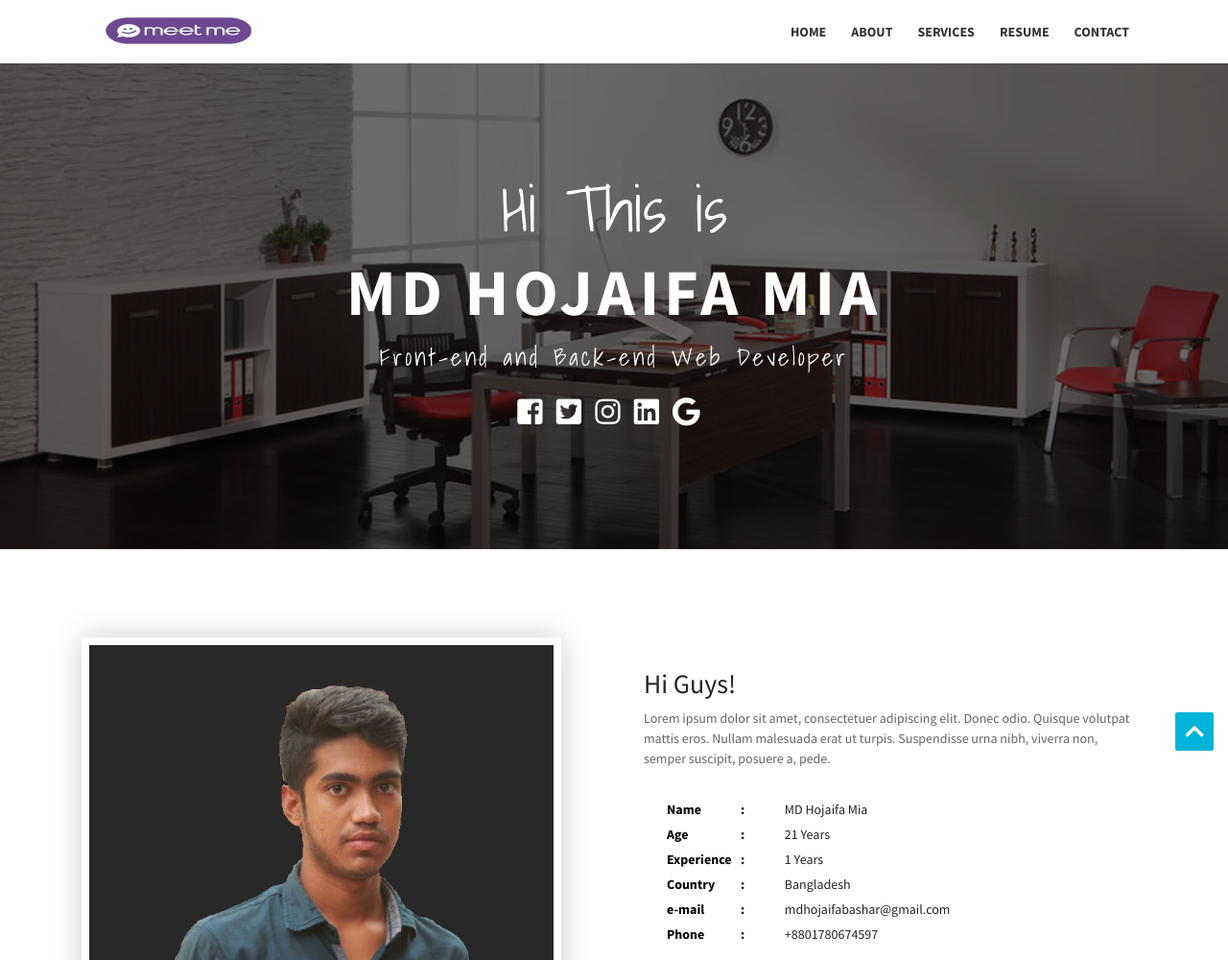
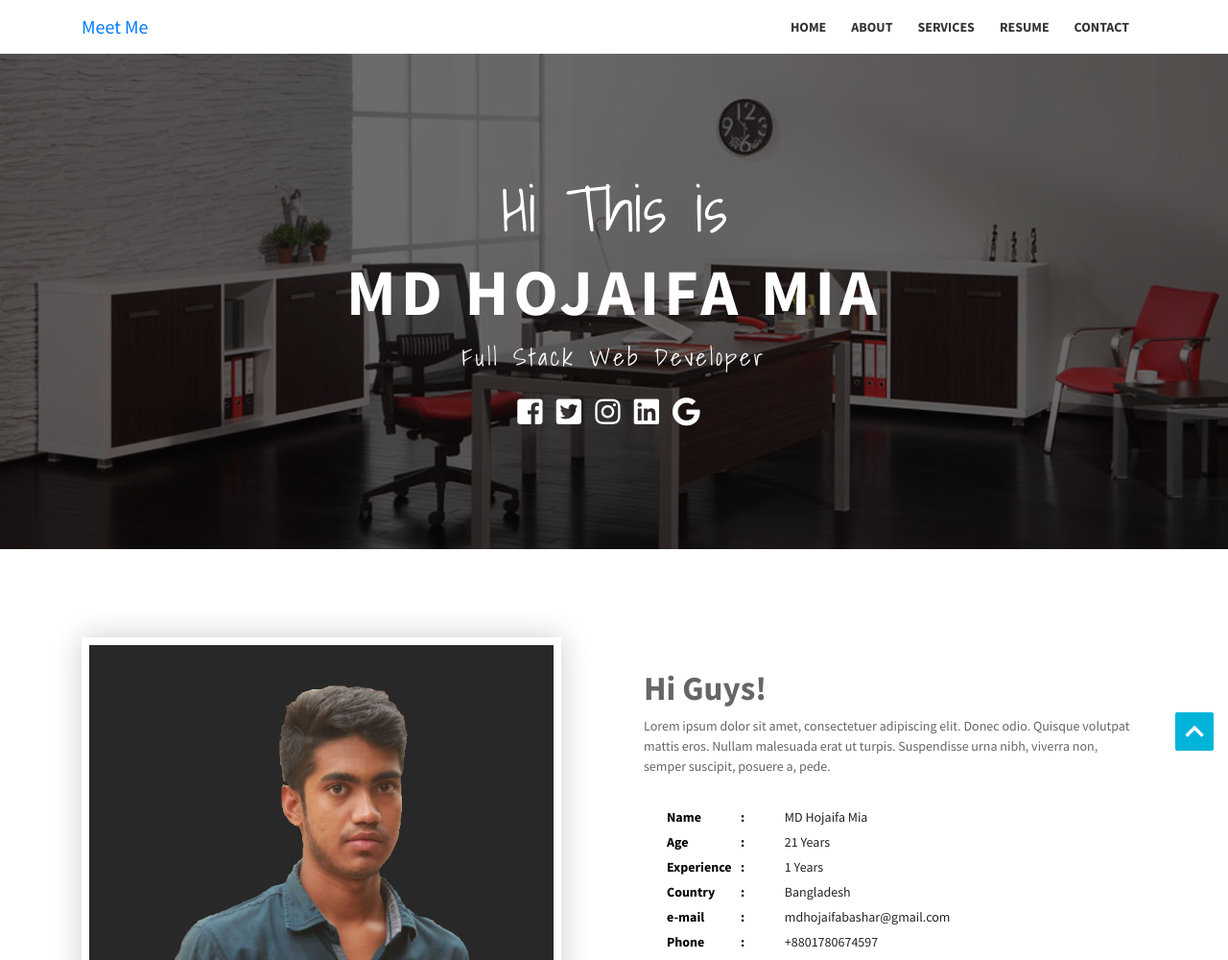
Before and after one commit to Bhojaifa/meetme, a plain HTML site: page index.html in a window 1280 px wide. Shown: the top 1000 px of the page at 96% size. Drawn offline with nearby package versions, Linux system fonts and the light colour scheme; a script that the page names is missing.

Commit message:
change logo

```diff
--- a/css/style.css
+++ b/css/style.css
@@ -79,6 +79,13 @@ html {
      border: 8px solid #fff;
      box-shadow: 0px 0px 30px rgba(0, 0, 0, 0.2);
 }
+
+.content h3 {
+	font-weight: bold;
+	color: #666;
+    font-size: 35px;
+}
+
  .content p {
      font-size: 14px;
      color: #666;
--- a/index.html
+++ b/index.html
@@ -19,7 +19,7 @@
 
             <nav class="navbar navbar-expand-lg fixed-top scrolling-navbar indigo">
                 <div class="container">
-                    <a class="navbar-brand" href="index.html"><img src="images/images-3.png" width="200" height="40" alt=""></a>
+                    <a class="navbar-brand" href="#">Meet Me</a>
 
                     <button class="navbar-toggler" type="button" data-toggle="collapse" data-target="#navbarSupportedContent" aria-controls="navbarSupportedContent" aria-expanded="false" aria-label="Toggle navigation">
 				    <span class="navbar-toggler-icon"></span>
@@ -71,7 +71,7 @@
                     <div class="contents">
                         <h5>Hi This is</h5>
                         <h2>MD Hojaifa Mia</h2>
-                        <p>Front-end and Back-end Web Developer</p>
+                        <p>Full Stack Web Developer</p>
                         <div class="icon">
                             <a href="https://www.facebook.com/mdhojaifabashar"><i class="fab fa-facebook-square"></i></a>
                             <a href="https://twitter.com/BasharHojaifa"><i class="fab fa-twitter-square"></i></a>
```
